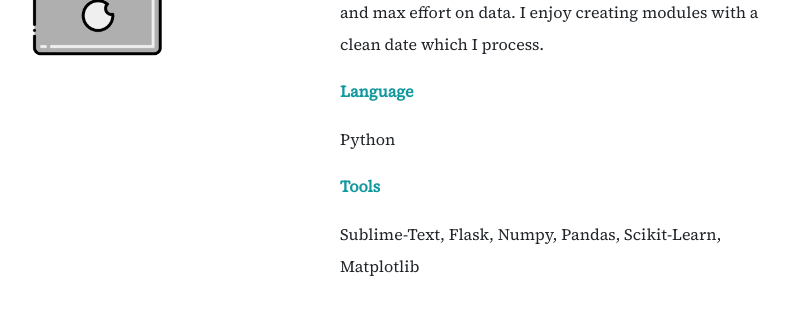
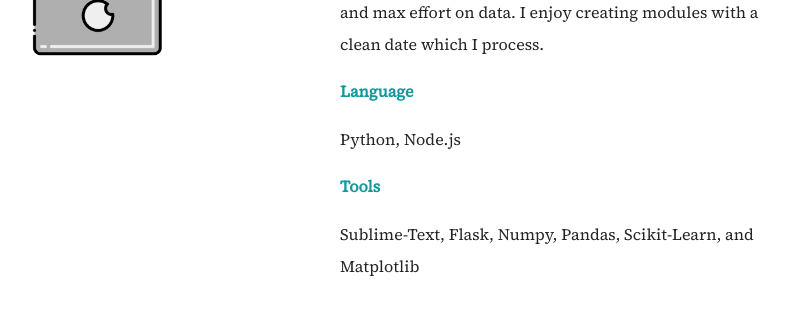
Before and after one commit to lexlu726/CV, a plain HTML site: page index.html in a window 1280 px wide. Shown: the part 2480-2812 px from the top of the page, without its empty margins (312-1100 px from the left). Drawn offline with nearby package versions, Linux system fonts and the light colour scheme.

Commit message:
Node.js been added

```diff
--- a/index.html
+++ b/index.html
@@ -106,7 +106,7 @@
           <h3 class=" third-title">Front-End</h3>
           <p class = "description"> Simple and clean is the style that I value. I love to creat websites which is thoughful and easy to use.features-align</p>
           <h4 class = "description">Language</h4>
-          <p class = "description"> HTM5, CSS, JavaScript,  PostgreSQL</p>
+          <p class = "description"> HTM5, CSS, JavaScript, PostgreSQL</p>
           <h4 class = "description">Tools</h4>
           <p class = "description">Goolgle Chrome Developer Mod, Atom, Bootstrap, and Github</p>
         </div>
@@ -119,9 +119,9 @@
           <p class = "description"> I always pay attention to how efficient of the program is and max effort on data.
             I enjoy creating modules with a clean date which I process. </p>
             <h4 class = "description">Language</h4>
-            <p class = "description"> Python</p>
+            <p class = "description"> Python, Node.js</p>
             <h4 class = "description">Tools</h4>
-            <p class = "description">Sublime-Text, Flask, Numpy, Pandas, Scikit-Learn, Matplotlib</p>
+            <p class = "description">Sublime-Text, Flask, Numpy, Pandas, Scikit-Learn, and Matplotlib</p>
 
         </div>
       </div>
```
